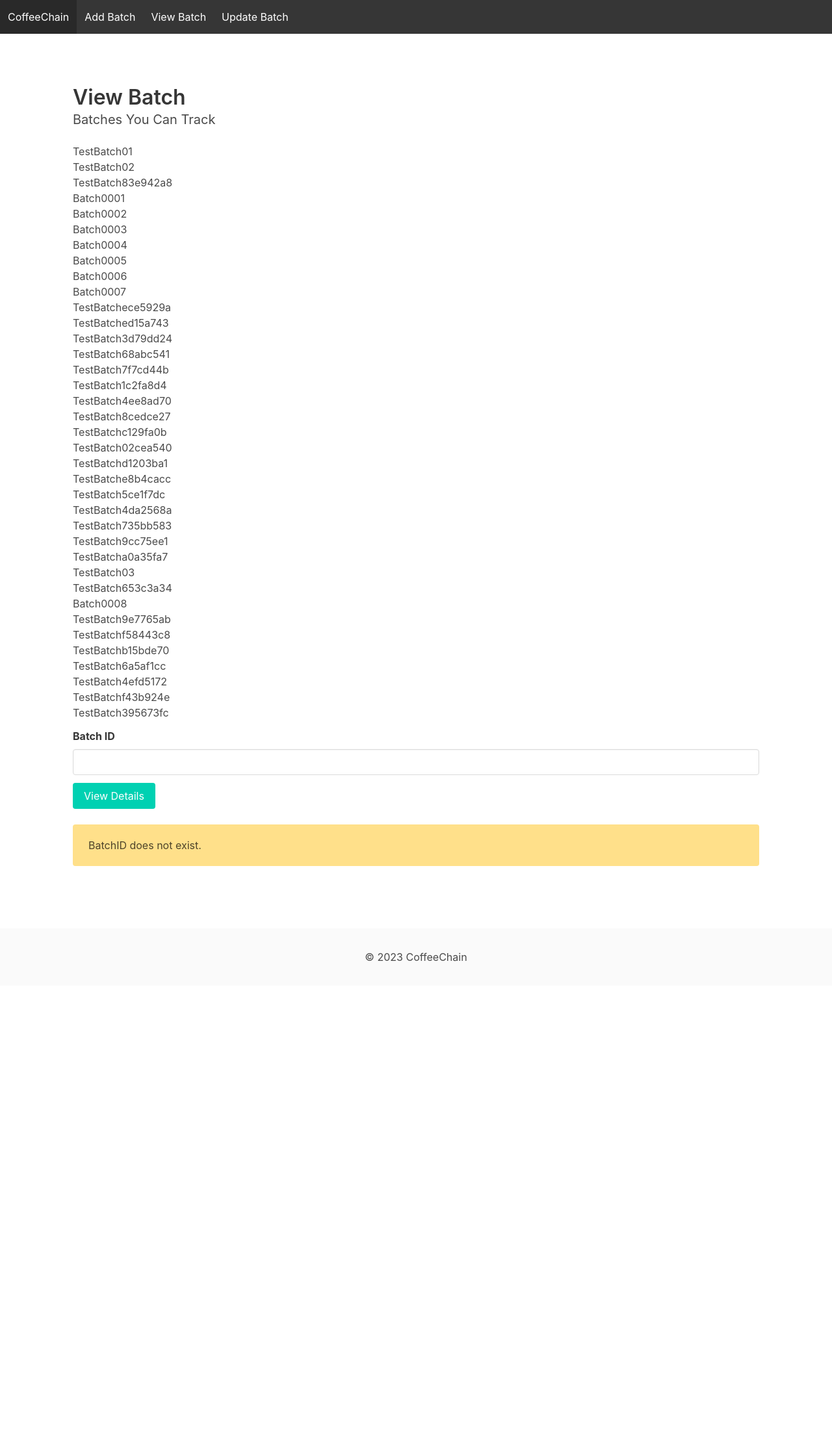
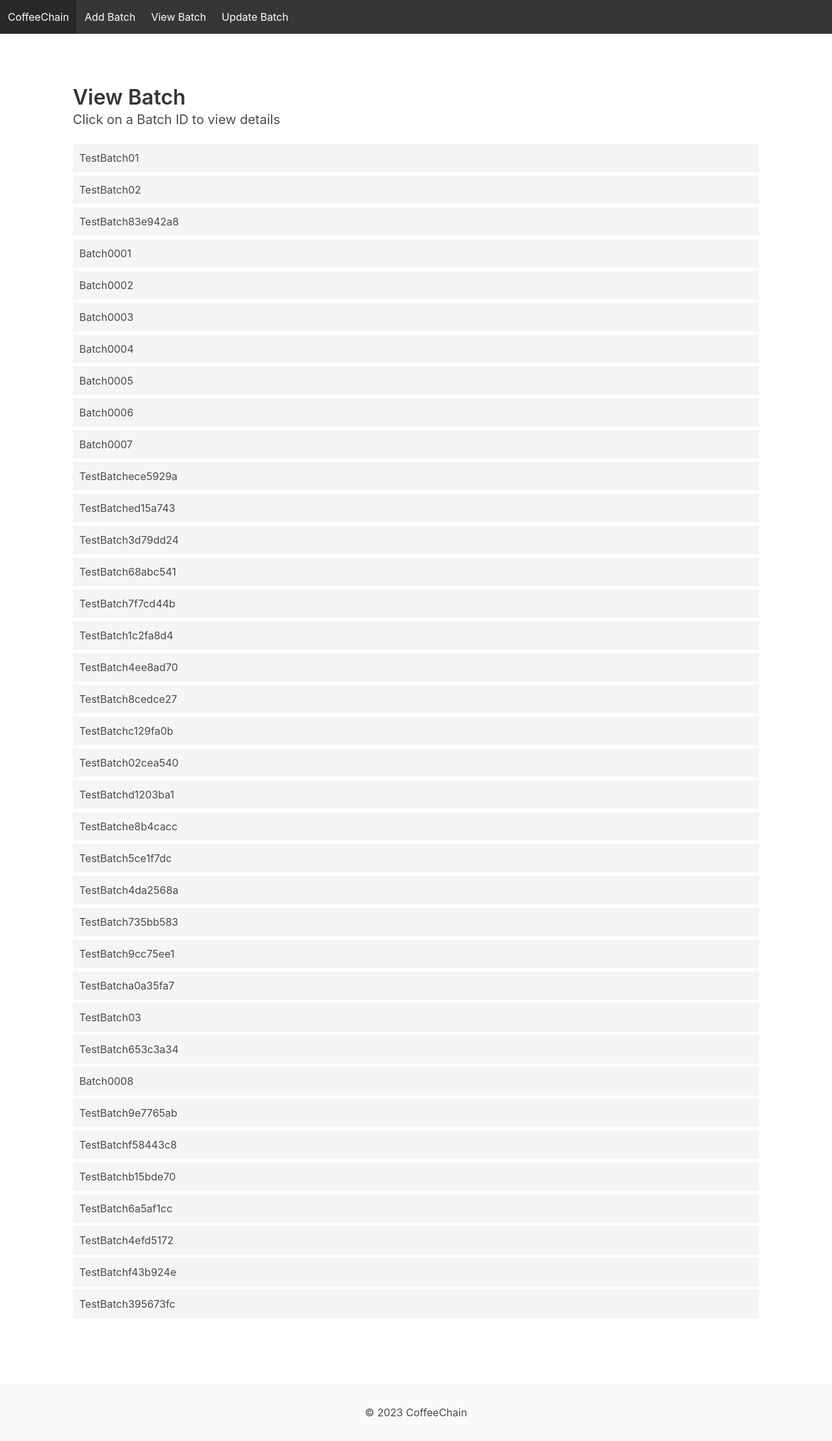
Before and after one commit to AJ26-11/SupplyBlock, a Django app: page /blockchain/view/ in a window 1280 px wide. Shown: the whole page at 65% size. Before the commit the page ends 1480 px from the top, so only its background shows below. Run offline with Django 4.2, Linux system fonts and the light colour scheme; data comes from the database, SQL or seed files in the repository; both versions use the stored data as it was after the commit.

Commit message:
Minor Tweaks

```diff
--- a/blockchain/templates/base.html
+++ b/blockchain/templates/base.html
@@ -9,6 +9,7 @@
         .navbar { margin-bottom: 2rem; }
         .container { max-width: 800px; margin: auto; }
         .footer { text-align: center; margin-top: 3rem; padding: 2rem 0; }
+        {% block addl_styles %}{% endblock %}
     </style>
 </head>
 <body>
--- a/blockchain/templates/view_batch.html
+++ b/blockchain/templates/view_batch.html
@@ -1,4 +1,3 @@
-
 {% extends 'base.html' %}
 
 {% block title %}View Batch{% endblock %}
@@ -7,49 +6,96 @@
 <section class="section">
     <div class="container">
         <h1 class="title">View Batch</h1>
-
-        <h3 class="subtitle">Batches You Can Track</h3>
-        <ul>
+        <h3 class="subtitle">Click on a Batch ID to view details</h3>
+        <div class="scrollable-list">
+            <ul id="batchList" class="batch-list">
                 {% for batch in batches %}
-                <li>{{ batch.batch_id }}</li>
+                {% csrf_token %}
+                    <li class="batch-item" data-batch-id="{{ batch.batch_id }}" onclick="fetchBatchDetails(this)">{{ batch.batch_id }}</li>
                 {% empty %}
                     <li>No batches available.</li>
                 {% endfor %}
             </ul>
-
-        <form method="post" class="mt-3 mb-5">
-            {% csrf_token %}
-            <div class="field">
-                <label class="label" for="batchId">Batch ID</label>
-                <div class="control">
-                    <input class="input" type="text" id="batchId" name="batch_id" required>
         </div>
     </div>
-            <div class="control">
-                <button type="submit" class="button is-primary">View Details</button>
+</section>
+
+<script>
+function fetchBatchDetails(clickedItem) {
+    var batchId = clickedItem.getAttribute('data-batch-id');
+    var csrfToken = document.getElementsByName('csrfmiddlewaretoken')[0].value;
+
+    fetch('/blockchain/fetch_batch_data/', {
+        method: 'POST',
+        headers: {
+            'Content-Type': 'application/json',
+            'X-CSRFToken': csrfToken
+        },
+        body: JSON.stringify({batch_id: batchId})
+    })
+    .then(response => response.json())
+    .then(data => {
+        if (data.success) {
+            var detailsHtml = `
+                <div class="box batch-details">
+                    <h3 class="title is-4">Details for Batch ID: ${data.batch_data.batch_id}</h3>
+                    <p><strong>Farm Name:</strong> ${data.batch_data.farm_name}</p>
+                    <p><strong>Origin Location:</strong> ${data.batch_data.origin_country}</p>
+                    <p><strong>Harvest Date:</strong> ${data.batch_data.harvest_date}</p>
+                    <p><strong>Processing Details:</strong> ${data.batch_data.processing_details}</p>
+                    <p><strong>Roasting Date:</strong> ${data.batch_data.roasting_date}</p>
+                    <p><strong>Packaging Details:</strong> ${data.batch_data.packaging_details}</p>
+                    <p><strong>Packaging Date:</strong> ${data.batch_data.packaging_date}</p>
+                    <p><strong>Is Shipped:</strong> ${data.batch_data.is_shipped}</p>
+                    <p><strong>Is Delivered:</strong> ${data.batch_data.is_delivered}</p>
+                    <p><strong>Current Location:</strong> ${data.batch_data.current_location}</p>
                 </div>
-        </form>
+            `;
 
-        {% if batch_details %}
-            <div class="box mt-4">
-                <h3 class="title is-4">Details for Batch ID: {{ batch_details.batch_id }}</h3>
-                <p><strong>Farm Name:</strong> {{ batch_details.farm_name }}</p>
-                <p><strong>Origin Location:</strong> {{ batch_details.origin_country }}</p>
-                <p><strong>Harvest Date:</strong> {{ batch_details.harvest_date }}</p>
-                <p><strong>Processing Details:</strong> {{ batch_details.processing_details }}</p>
-                <p><strong>Roasting Date:</strong> {{ batch_details.roasting_date|date:"Y-m-d" }}</p>
-                <p><strong>Packaging Details:</strong> {{ batch_details.packaging_details }}</p>
-                <p><strong>Packaging Date:</strong> {{ batch_details.packaging_date|date:"Y-m-d" }}</p>
-                <p><strong>Is Shipped:</strong> {{ batch_details.is_shipped }}</p>
-                <p><strong>Is Delivered:</strong> {{ batch_details.is_delivered }}</p>
-                <p><strong>Current Location:</strong> {{ batch_details.current_location }}</p>
-            </div>
-                {% else %}
-            <!-- Display a message if no batch details are found -->
-            <div class="notification is-warning mt-4">
-                <p>BatchID does not exist.</p>
-            </div>
-        {% endif %}
-    </div>
-</section>
+            // Remove any existing details box
+            var existingDetails = document.querySelectorAll('.batch-details');
+            existingDetails.forEach(function(detailBox) {
+                detailBox.remove();
+            });
+
+            // Insert new details right after the clicked item
+            clickedItem.insertAdjacentHTML('afterend', detailsHtml);
+        } else {
+            alert('Batch ID not found or an error occurred.');
+        }
+    })
+    .catch(error => {
+        console.error('Error:', error);
+    });
+}
+</script>
 {% endblock %}
+
+{% block addl_styles %}
+<style>
+    .scrollable-list {
+        max-height: 300px; /* Adjust height as needed */
+        overflow-y: auto; /* Add vertical scrollbar */
+        margin-bottom: 20px; /* Space before the form */
+    }
+    .batch-list {
+        padding-left: 0;
+        list-style: none; /* Remove default list styling */
+    }
+    .batch-item {
+        background: #f5f5f5; /* Light grey background */
+        margin-bottom: 5px; /* Space between items */
+        padding: 10px; /* Padding inside each item */
+        cursor: pointer; /* Change cursor on hover */
+    }
+    .batch-item:hover {
+        background-color: #e8e8e8; /* Slightly darker on hover */
+    }
+    .batch-details {
+        background: #eef; /* Light blue background */
+        padding: 15px; /* Padding inside details box */
+        border: 1px solid #cce; /* Border around details box */
+        margin-top: 10px; /* Space between item and details */
+    }
+</style>
+{% endblock %}
--- a/blockchain/views.py
+++ b/blockchain/views.py
@@ -144,6 +144,7 @@
         farm_name = request.POST.get('farm_name')
         origin_country = request.POST.get('origin_country')
         harvest_date_str = request.POST.get('harvest_date')
+        print(harvest_date_str)
         harvest_date = convert_date_to_unix(harvest_date_str)
 
         tx_hash = send_transaction(contract.functions.addBatch, batch_id, farm_name, origin_country, harvest_date)
```
Also changed, not shown: selenium_tests.py (+37 -36 lines), db.sqlite3. Lines whose indentation alone changed are shown as unchanged.
